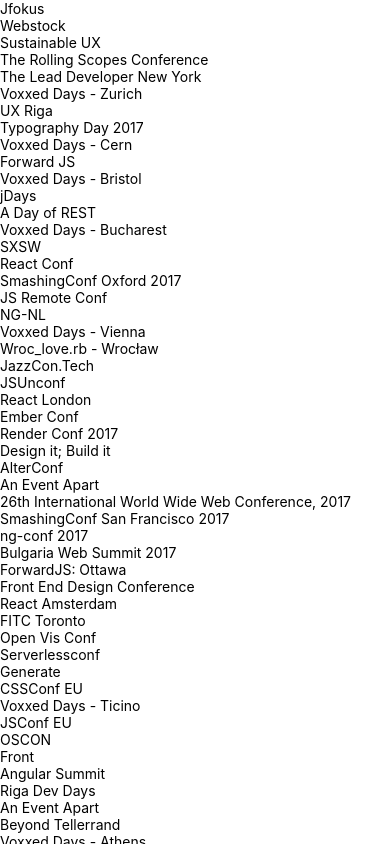
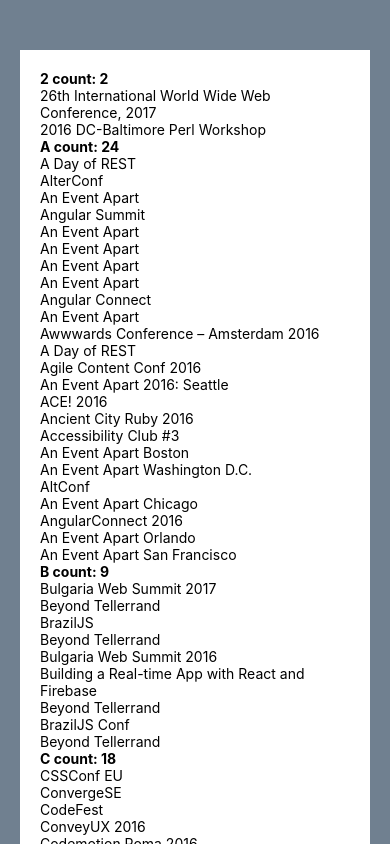
Before and after one commit to romabelka/adv-react-1511, a React Native app in the folder mobile/: screen / in a window 390 px wide. Built offline with nearby package versions, Linux system fonts and the light colour scheme.

Commit message:
HT6.1 Added SectionList for sorted events

```diff
--- a/mobile/components/event-list.js
+++ b/mobile/components/event-list.js
@@ -1,23 +1,53 @@
 import React, { Component } from 'react'
-import {ScrollView, Text, StyleSheet} from 'react-native'
+import {View, ScrollView, Text, StyleSheet, SectionList} from 'react-native'
+import _  from 'lodash'
 
 class EventList extends Component {
     static propTypes = {
 
-    };
+    }
+
+    getSections() {
+        const { events } = this.props
+
+        const groopedEvents = _.groupBy(events, (item) => {
+            return item.title[0].toLowerCase()
+        })
+
+        const letters = Object.keys(groopedEvents).sort()
+        return letters.map(item => ({title: item.toUpperCase(), data: groopedEvents[item]}))
+    }
 
     render() {
         return (
-            <ScrollView>
-                {this.props.events.map(event => (
-                    <Text key = {event.id}>{event.title}</Text>
-                ))}
+            <ScrollView style={styles.container}>
+                <View style={styles.sectionContainer}>
+                    <SectionList
+                        renderItem={({item, index, section}) => <Text key={index}>{item.title}</Text>}
+                        renderSectionHeader={({section: {title, data}}) => (
+                            <Text style={{fontWeight: 'bold'}}>{title} count: {data.length}</Text>
+                        )}
+                        sections={this.getSections()}
+                        keyExtractor={(item, index) => item + index}
+                    />
+                </View>
             </ScrollView>
         )
     }
 }
 
 const styles = StyleSheet.create({
+    container: {
+        backgroundColor: "slategray",
+        paddingTop: 50,
+        paddingRight: 20,
+        paddingLeft: 20
+    },
+    sectionContainer: {
+        backgroundColor: "white",
+        padding: 20,
+        marginBottom: 80
+    }
 })
 
 export default EventList
--- a/mobile/package.json
+++ b/mobile/package.json
@@ -8,6 +8,8 @@
   },
   "dependencies": {
     "expo": "^31.0.2",
+    "expo-cli": "^2.6.12",
+    "lodash": "^4.17.11",
     "react": "16.5.0",
     "react-native": "https://github.com/expo/react-native/archive/sdk-31.0.0.tar.gz"
   },
```
Also changed, not shown: 1 other file (tests, documents, lock files or other folders).
